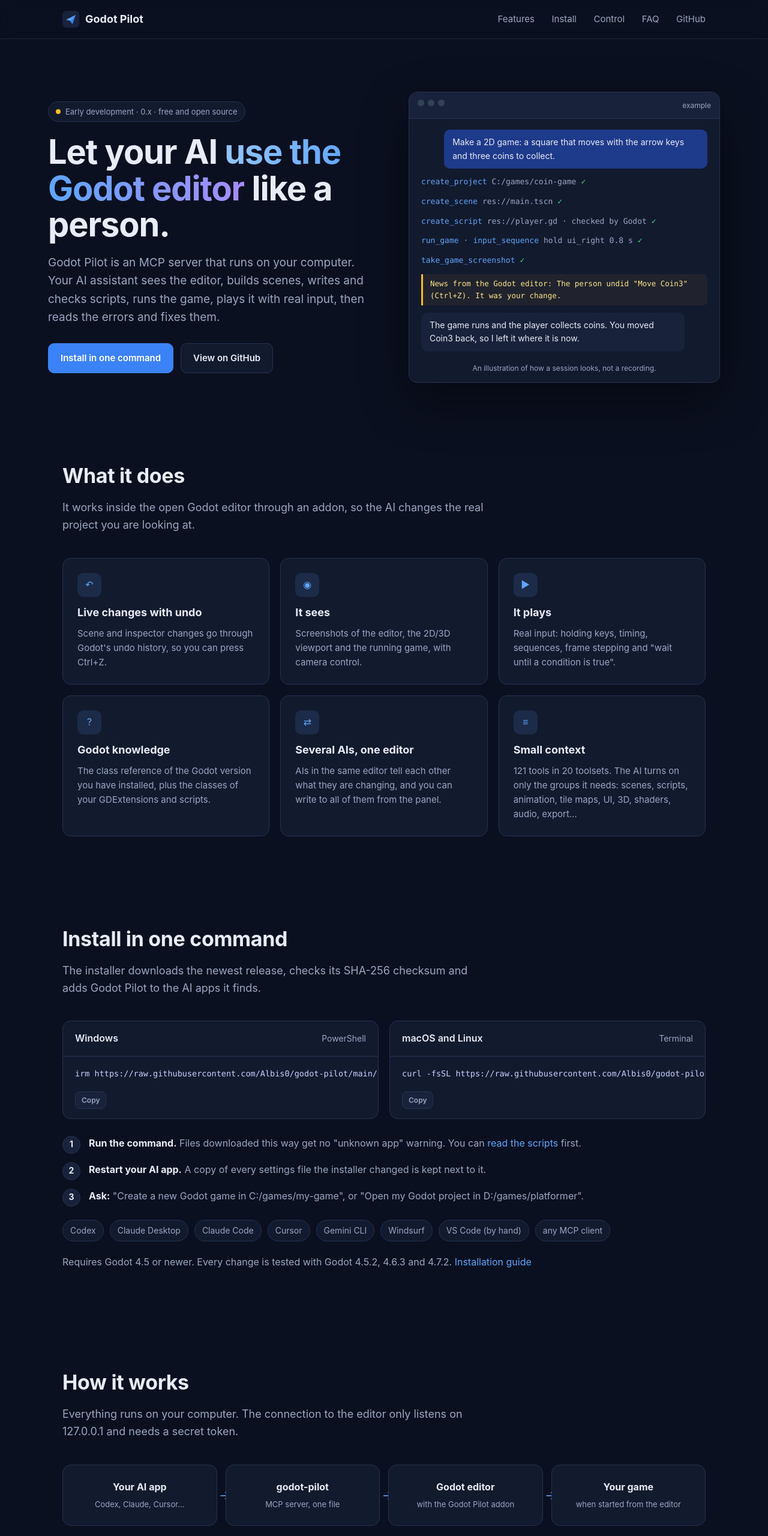
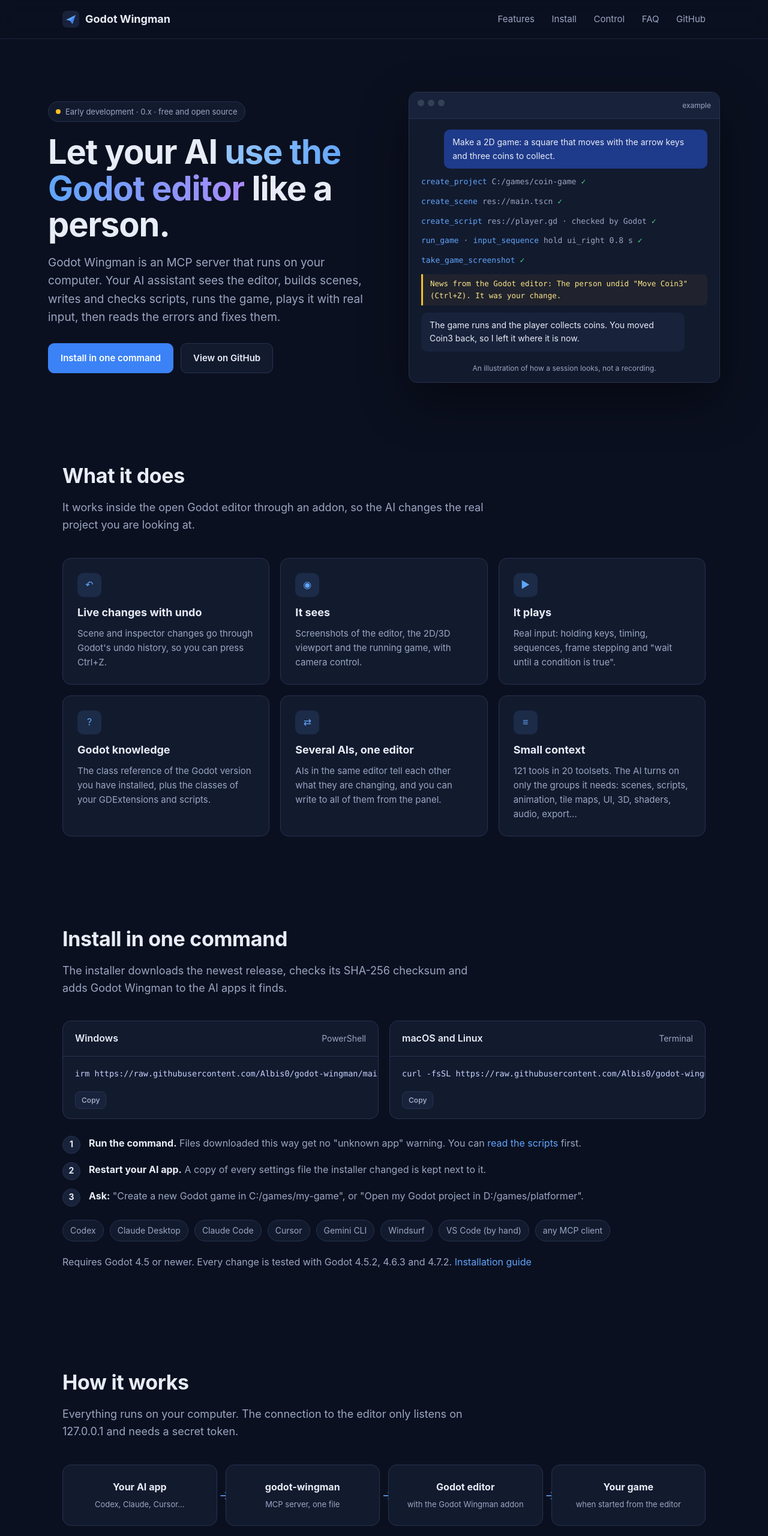
Before and after one commit to Godot-Wingman/godot-wingman, a website: page site/public/index.html in a window 1280 px wide. Shown: the top 2560 px of the page at 60% size. Drawn offline with Linux system fonts and the light colour scheme.

Commit message:
site: rename to Godot Wingman; friendly screen when the exe is opened by hand
Part of: Rename to Godot Wingman; friendly screen when the exe is opened by hand

```diff
--- a/site/public/index.html
+++ b/site/public/index.html
@@ -1,6 +1,6 @@
 <!doctype html>
 <!--
-  Landing page of Godot Pilot, deployed to Cloudflare Pages from the site/ folder.
+  Landing page of Godot Wingman, deployed to Cloudflare Pages from the site/ folder.
   One static file: no build step, no frameworks, no tracking, no cookies.
   Every statement here must match the README (only verified facts).
 -->
@@ -8,7 +8,7 @@
 <head>
   <meta charset="utf-8">
   <meta name="viewport" content="width=device-width, initial-scale=1">
-  <title>Godot Pilot · let your AI use the Godot editor</title>
+  <title>Godot Wingman · let your AI use the Godot editor</title>
   <meta name="description" content="A free, open-source MCP server that lets AI assistants like Claude, Codex and Cursor use the Godot editor: build scenes, write scripts, play the game and fix the errors.">
   <!-- Not announced yet: keep search engines away until launch. -->
   <meta name="robots" content="noindex, nofollow">
@@ -157,14 +157,14 @@
     <div class="container">
       <a class="brand" href="#">
         <svg width="28" height="28" viewBox="0 0 32 32" aria-hidden="true"><rect width="32" height="32" rx="8" fill="#18223b"/><path d="M7 17 25 8l-6 17-4-6-8-2Z" fill="#60a5fa"/><path d="m15 19 10-11-6 17z" fill="#3b82f6"/></svg>
-        Godot Pilot
+        Godot Wingman
       </a>
       <nav>
         <a href="#features">Features</a>
         <a href="#install">Install</a>
         <a href="#control">Control</a>
         <a href="#faq">FAQ</a>
-        <a href="https://github.com/Albis0/godot-pilot">GitHub</a>
+        <a href="https://github.com/Albis0/godot-wingman">GitHub</a>
       </nav>
     </div>
   </header>
@@ -174,14 +174,14 @@
       <div>
         <span class="badge"><span class="dot"></span> Early development · 0.x · free and open source</span>
         <h1>Let your AI <span class="highlight">use the Godot editor</span> like a person.</h1>
-        <p class="lead">Godot Pilot is an MCP server that runs on your computer. Your AI assistant sees the editor, builds scenes, writes and checks scripts, runs the game, plays it with real input, then reads the errors and fixes them.</p>
+        <p class="lead">Godot Wingman is an MCP server that runs on your computer. Your AI assistant sees the editor, builds scenes, writes and checks scripts, runs the game, plays it with real input, then reads the errors and fixes them.</p>
         <div class="actions">
           <a class="button primary" href="#install">Install in one command</a>
-          <a class="button" href="https://github.com/Albis0/godot-pilot">View on GitHub</a>
+          <a class="button" href="https://github.com/Albis0/godot-wingman">View on GitHub</a>
         </div>
       </div>
 
-      <div class="transcript" role="img" aria-label="Example conversation with an AI using Godot Pilot">
+      <div class="transcript" role="img" aria-label="Example conversation with an AI using Godot Wingman">
         <div class="bar"><span></span><span></span><span></span><small>example</small></div>
         <div class="body">
           <div class="message person">Make a 2D game: a square that moves with the arrow keys and three coins to collect.</div>
@@ -239,28 +239,28 @@
     <section id="install">
       <div class="container">
         <h2>Install in one command</h2>
-        <p class="subtitle">The installer downloads the newest release, checks its SHA-256 checksum and adds Godot Pilot to the AI apps it finds.</p>
+        <p class="subtitle">The installer downloads the newest release, checks its SHA-256 checksum and adds Godot Wingman to the AI apps it finds.</p>
         <div class="install">
           <div class="card">
             <header>Windows <span style="color:var(--text-muted);font-weight:400;font-size:14px">PowerShell</span></header>
-            <div class="command" id="windows-command">irm https://raw.githubusercontent.com/Albis0/godot-pilot/main/install/install.ps1 | iex</div>
+            <div class="command" id="windows-command">irm https://raw.githubusercontent.com/Albis0/godot-wingman/main/install/install.ps1 | iex</div>
             <div style="padding:0 20px 16px"><button class="copy" data-target="windows-command">Copy</button></div>
           </div>
           <div class="card">
             <header>macOS and Linux <span style="color:var(--text-muted);font-weight:400;font-size:14px">Terminal</span></header>
-            <div class="command" id="unix-command">curl -fsSL https://raw.githubusercontent.com/Albis0/godot-pilot/main/install/install.sh | sh</div>
+            <div class="command" id="unix-command">curl -fsSL https://raw.githubusercontent.com/Albis0/godot-wingman/main/install/install.sh | sh</div>
             <div style="padding:0 20px 16px"><button class="copy" data-target="unix-command">Copy</button></div>
           </div>
         </div>
         <ol class="steps">
-          <li><span><strong>Run the command.</strong> Files downloaded this way get no "unknown app" warning. You can <a href="https://github.com/Albis0/godot-pilot/tree/main/install">read the scripts</a> first.</span></li>
+          <li><span><strong>Run the command.</strong> Files downloaded this way get no "unknown app" warning. You can <a href="https://github.com/Albis0/godot-wingman/tree/main/install">read the scripts</a> first.</span></li>
           <li><span><strong>Restart your AI app.</strong> A copy of every settings file the installer changed is kept next to it.</span></li>
           <li><span><strong>Ask:</strong> "Create a new Godot game in C:/games/my-game", or "Open my Godot project in D:/games/platformer".</span></li>
         </ol>
         <div class="clients">
           <span>Codex</span><span>Claude Desktop</span><span>Claude Code</span><span>Cursor</span><span>Gemini CLI</span><span>Windsurf</span><span>VS Code (by hand)</span><span>any MCP client</span>
         </div>
-        <p style="color:var(--text-muted);margin-top:22px">Requires Godot 4.5 or newer. Every change is tested with Godot 4.5.2, 4.6.3 and 4.7.2. <a href="https://github.com/Albis0/godot-pilot/blob/main/docs/INSTALL.md">Installation guide</a></p>
+        <p style="color:var(--text-muted);margin-top:22px">Requires Godot 4.5 or newer. Every change is tested with Godot 4.5.2, 4.6.3 and 4.7.2. <a href="https://github.com/Albis0/godot-wingman/blob/main/docs/INSTALL.md">Installation guide</a></p>
       </div>
     </section>
 
@@ -270,8 +270,8 @@
         <p class="subtitle">Everything runs on your computer. The connection to the editor only listens on 127.0.0.1 and needs a secret token.</p>
         <div class="flow">
           <div class="card"><strong>Your AI app</strong><small>Codex, Claude, Cursor…</small></div>
-          <div class="card"><strong>godot-pilot</strong><small>MCP server, one file</small></div>
-          <div class="card"><strong>Godot editor</strong><small>with the Godot Pilot addon</small></div>
+          <div class="card"><strong>godot-wingman</strong><small>MCP server, one file</small></div>
+          <div class="card"><strong>Godot editor</strong><small>with the Godot Wingman addon</small></div>
           <div class="card"><strong>Your game</strong><small>when started from the editor</small></div>
         </div>
       </div>
@@ -280,7 +280,7 @@
     <section id="control">
       <div class="container">
         <h2>You stay in control</h2>
-        <p class="subtitle">The Godot Pilot panel at the bottom of the editor lists every change the AI made and can put scripts, scenes, resources and settings back to how they were before any of them. When you press Ctrl+Z, change something by hand or go back, the AI is told with its next step.</p>
+        <p class="subtitle">The Godot Wingman panel at the bottom of the editor lists every change the AI made and can put scripts, scenes, resources and settings back to how they were before any of them. When you press Ctrl+Z, change something by hand or go back, the AI is told with its next step.</p>
         <table>
           <thead><tr><th>Permission mode</th><th>What the AI may do</th></tr></thead>
           <tbody>
@@ -308,7 +308,7 @@
       <div class="container">
         <h2>Questions</h2>
         <details>
-          <summary>Does Godot Pilot send my project anywhere?</summary>
+          <summary>Does Godot Wingman send my project anywhere?</summary>
           <p>No. It sends nothing about you or your project: no accounts, no cloud, no telemetry. To tell you about new versions it downloads the list of its releases from GitHub at most once a day (turn it off with <code>--no-update-check</code>). Your AI app is separate: what the AI reads goes to the AI model you use, under that provider's rules.</p>
         </details>
         <details>
@@ -317,11 +317,11 @@
         </details>
         <details>
           <summary>Is the code the AI writes for me under the AGPL?</summary>
-          <p>No. The AGPL-3.0 covers Godot Pilot's own files: the server and the <code>addons/godot_pilot</code> folder. You only have to share source code when you give Godot Pilot itself to others, or let others use a changed version over a network. This is a summary, not legal advice.</p>
+          <p>No. The AGPL-3.0 covers Godot Wingman's own files: the server and the <code>addons/godot_wingman</code> folder. You only have to share source code when you give Godot Wingman itself to others, or let others use a changed version over a network. This is a summary, not legal advice.</p>
         </details>
         <details>
           <summary>How does it get updated?</summary>
-          <p>When a new version is out, the AI tells you and installs it if you agree. The download is checked against the release's SHA-256 checksums. You can also run <code>godot-pilot update</code>.</p>
+          <p>When a new version is out, the AI tells you and installs it if you agree. The download is checked against the release's SHA-256 checksums. You can also run <code>godot-wingman update</code>.</p>
         </details>
         <details>
           <summary>Which Godot versions work?</summary>
@@ -332,15 +332,15 @@
 
     <section style="padding-top:0">
       <div class="container">
-        <div class="notice"><strong>Unofficial project.</strong> Godot Pilot is a community project. It is not made by, affiliated with or endorsed by the Godot Foundation or the Godot Engine project. "Godot" is a trademark of the Godot Foundation.</div>
+        <div class="notice"><strong>Unofficial project.</strong> Godot Wingman is a community project. It is not made by, affiliated with or endorsed by the Godot Foundation or the Godot Engine project. "Godot" is a trademark of the Godot Foundation.</div>
       </div>
     </section>
   </main>
 
   <footer>
     <div class="container">
-      <span>Godot Pilot · GNU AGPL-3.0 · no tracking on this page</span>
-      <span><a href="https://github.com/Albis0/godot-pilot">GitHub</a> · <a href="https://github.com/Albis0/godot-pilot/blob/main/docs/INSTALL.md">Installation guide</a> · <a href="https://github.com/Albis0/godot-pilot/blob/main/CHANGELOG.md">Changelog</a></span>
+      <span>Godot Wingman · GNU AGPL-3.0 · no tracking on this page</span>
+      <span><a href="https://github.com/Albis0/godot-wingman">GitHub</a> · <a href="https://github.com/Albis0/godot-wingman/blob/main/docs/INSTALL.md">Installation guide</a> · <a href="https://github.com/Albis0/godot-wingman/blob/main/CHANGELOG.md">Changelog</a></span>
     </div>
   </footer>
 
```
Also changed, not shown: 1 other file.
